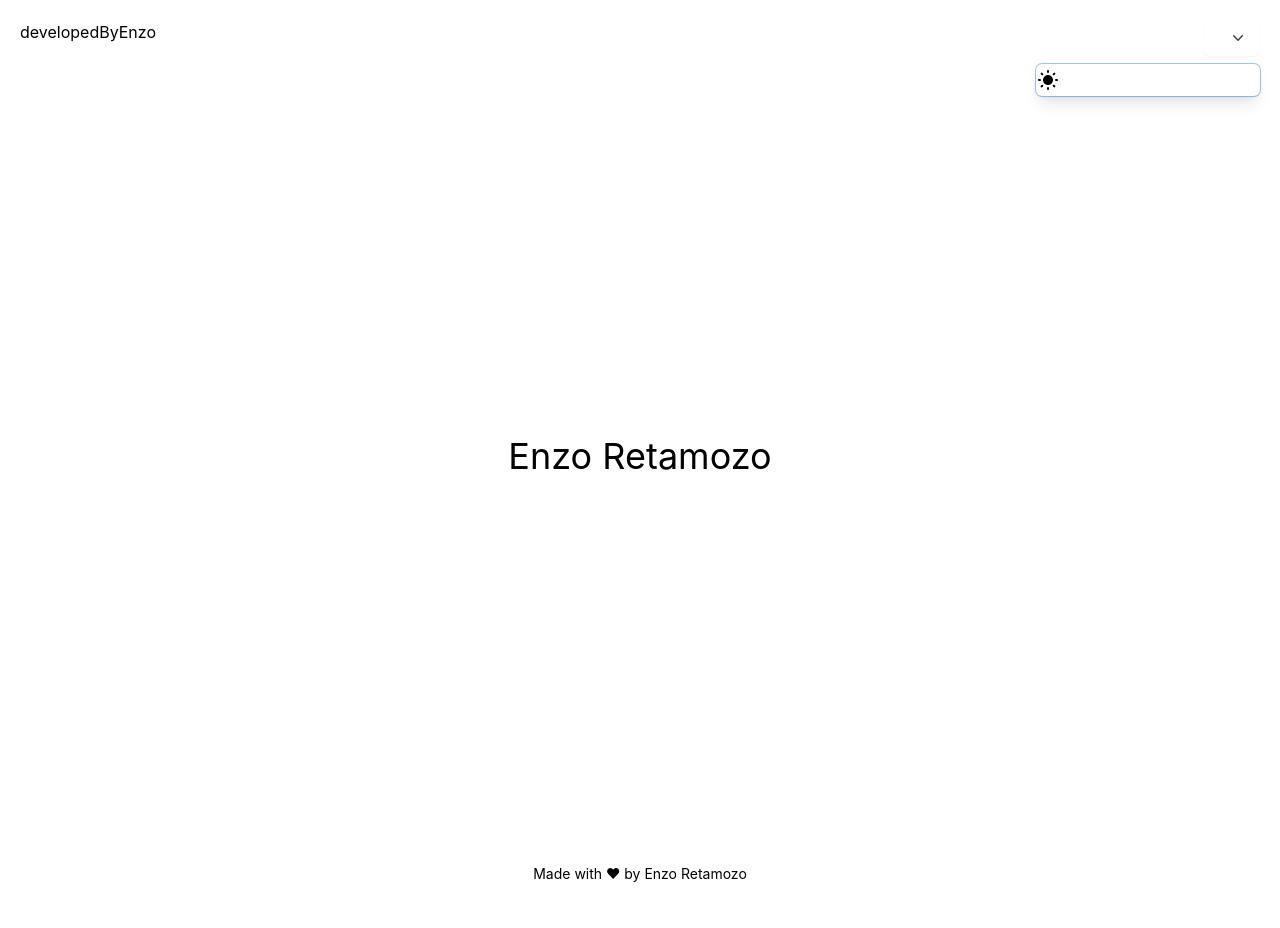
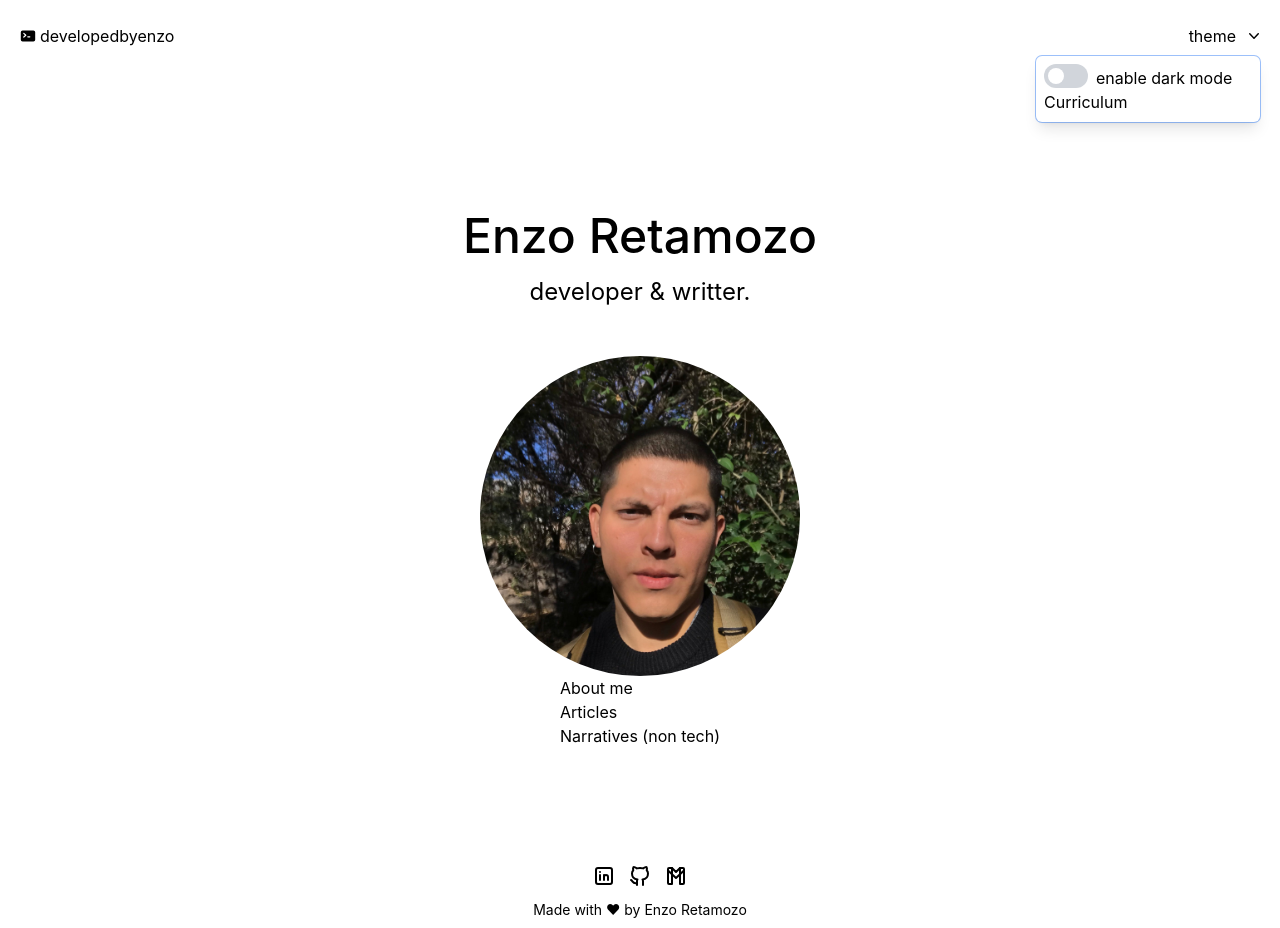
Before and after one commit to retamozo/retamozo, a Next.js app: page / in a window 1280 px wide. Both pictures are taken after a click on the button 1232 px from the left and 38 px from the top of the page. Built offline with nearby package versions, Linux system fonts and the light colour scheme.

Commit message:
getting started - basic layout & navigation

```diff
--- a/src/components/Dropdown/index.tsx
+++ b/src/components/Dropdown/index.tsx
@@ -1,22 +1,54 @@
-import React from "react";
+import React, { PropsWithChildren, useState } from "react";
 import { Fragment, FunctionComponent } from "react";
-import { Menu, Transition } from "@headlessui/react";
+import { Menu, Switch, Transition } from "@headlessui/react";
 import { ChevronDownIcon } from "@heroicons/react/20/solid";
 import ThemeSwitcher from "../ThemeSwitcher";
 
-function classNames(...classes) {
+function classNames(...classes: string[]) {
   return classes.filter(Boolean).join(" ");
 }
+
+type ChildComponentArgs = {
+  mounted: boolean;
+  onThemeChange: () => void;
+  theme: unknown;
+};
+
+export const Toggle: FunctionComponent<
+  PropsWithChildren<ChildComponentArgs>
+> = ({ onThemeChange, theme }) => {
+  const [enabled, setEnabled] = useState(theme === "dark");
+  const label = enabled ? "disable" : "enable";
+  return (
+    <Switch.Group>
+      <Switch
+        checked={enabled}
+        onChange={setEnabled}
+        onClick={onThemeChange}
+        className={`${
+          enabled ? "bg-white" : "bg-gray-300"
+        } relative inline-flex h-6 w-11 items-center rounded-full border-spacing-1`}
+      >
+        <span
+          className={`${
+            enabled ? "translate-x-6 bg-black" : "translate-x-1"
+          } inline-block h-4 w-4 transform rounded-full bg-white  transition`}
+        />
+      </Switch>
+      <Switch.Label className="ml-2">{label} dark mode</Switch.Label>
+    </Switch.Group>
+  );
+};
 
 const Dropdown: FunctionComponent = () => {
   return (
     <Menu as="div" className="relative inline-block text-left">
-      <div>
-        <Menu.Button className="inline-flex w-full justify-center rounded-md border-none  px-4 py-2 text-sm font-medium text-gray-700 shadow-sm hover:bg-gray-50 focus:outline-none focus:ring-2 focus:ring-indigo-500 focus:ring-offset-2 focus:ring-offset-gray-100">
+      <div className="flex items-center">
+        theme
+        <Menu.Button className="items-center">
           <ChevronDownIcon className="-mr-1 ml-2 h-5 w-5" aria-hidden="true" />
         </Menu.Button>
       </div>
-
       <Transition
         as={Fragment}
         enter="transition ease-out duration-100"
@@ -26,23 +58,17 @@ const Dropdown: FunctionComponent = () => {
         leaveFrom="transform opacity-100 scale-100"
         leaveTo="transform opacity-0 scale-95"
       >
-        <Menu.Items className="absolute right-0 z-10 mt-2 w-56 origin-top-right rounded-md  shadow-lg ring-1   ring-opacity-5 focus:outline-none">
-          <div className="py-1">
-            <Menu.Item>
-              <ThemeSwitcher />
-              {/* {({ active }) => (
-                <a
-                  href="#"
-                  className={classNames(
-                    active ? "bg-gray-100 text-gray-900" : "text-gray-700",
-                    "block px-4 py-2 text-sm"
-                  )}
-                >
-                  Account settings
-                </a>
-              )} */}
-            </Menu.Item>
-          </div>
+        <Menu.Items className="absolute right-0 z-10 mt-2 w-56 origin-top-right rounded-md shadow-lg ring-1 ring-opacity-5 focus:outline-none p-2">
+          <Menu.Item>
+            <ThemeSwitcher>
+              <div>
+                <Toggle />
+              </div>
+            </ThemeSwitcher>
+          </Menu.Item>
+          <Menu.Item>
+            <p>Curriculum</p>
+          </Menu.Item>
         </Menu.Items>
       </Transition>
     </Menu>
--- a/src/components/Footer/index.tsx
+++ b/src/components/Footer/index.tsx
@@ -1,9 +1,19 @@
 import React from "react";
+import {
+  IconBrandLinkedin,
+  IconBrandGithub,
+  IconBrandGmail,
+} from "@tabler/icons-react";
 
 const Footer = () => {
   return (
     <footer className="bg-neutrals-100 text-sm h-14">
       <article className="flex flex-col text-center p-2">
+        <div className="text-5xl flex justify-center gap-3 mb-3">
+          <IconBrandLinkedin />
+          <IconBrandGithub />
+          <IconBrandGmail />
+        </div>
         <p>
           Made with ♥ by{" "}
           <a
--- /dev/null
+++ b/src/components/Hero/index.tsx
@@ -0,0 +1,19 @@
+import Image from "next/image";
+import React from "react";
+import Enzito from "public/profile.jpeg";
+
+const Hero = () => {
+  return (
+    <Image
+      src={Enzito}
+      alt="Handsome guy"
+      aria-label="prfile image"
+      className="rounded-full w-80 h-80 mx-auto overflow-hidden"
+      style={{
+        objectFit: "cover",
+      }}
+    />
+  );
+};
+
+export default Hero;
--- a/src/components/Navbar/index.tsx
+++ b/src/components/Navbar/index.tsx
@@ -1,13 +1,24 @@
 import React from "react";
 import Dropdown from "../Dropdown";
+import { CommandLineIcon } from "@heroicons/react/20/solid";
+import Link from "next/link";
 
 const Navbar = () => {
   return (
     <header className="container mx-auto p-5 bg-center m-auto h-14">
       <nav>
-        <menu className="flex justify-between">
-          <li>developedByEnzo</li>
-
+        <menu className="flex justify-between items-center">
+          <Link href={"/"}>
+            <li className="flex items-center">
+              <CommandLineIcon
+                width={"1rem"}
+                height={"2rem"}
+                className="mr-1"
+              />
+              <span>developedbyenzo</span>
+              <span className="animate-toggle-visibility">_</span>
+            </li>
+          </Link>
           <li>
             <Dropdown />
           </li>
--- a/src/components/ThemeSwitcher/index.tsx
+++ b/src/components/ThemeSwitcher/index.tsx
@@ -1,8 +1,19 @@
 import { useTheme } from "next-themes";
-import React, { useEffect, useState } from "react";
+import React, {
+  FunctionComponent,
+  PropsWithChildren,
+  useEffect,
+  useState,
+} from "react";
 import { IconMoonFilled, IconSunFilled } from "@tabler/icons-react";
 
-const ThemeSwitcher = () => {
+type ChildComponentArgs = {
+  mounted: boolean;
+  onThemeChange: () => void;
+  theme: unknown;
+};
+
+const ThemeSwitcher = ({ children }: PropsWithChildren<ChildComponentArgs>) => {
   const { theme, setTheme } = useTheme();
   const [mounted, setMounted] = useState(false);
 
@@ -14,11 +25,16 @@ const ThemeSwitcher = () => {
     setMounted(true);
   }, []);
 
-  return mounted ? (
-    <a onClick={onThemeChange}>
-      {theme === "light" ? <IconMoonFilled /> : <IconSunFilled />}
-    </a>
-  ) : null;
+  return React.Children.map(children, (child) => {
+    if (React.isValidElement<ChildComponentArgs>(child)) {
+      return React.cloneElement<ChildComponentArgs>(child, {
+        mounted,
+        onThemeChange,
+        theme,
+      });
+    }
+    return child;
+  });
 };
 
 export default ThemeSwitcher;
--- /dev/null
+++ b/src/components/UsefulLinks/UsefulLinks.tsx
@@ -0,0 +1,20 @@
+import Link from "next/link";
+import React from "react";
+
+const UsefulLinks = () => {
+  return (
+    <ul>
+      <li>
+        <Link href={"/about-me"}>About me</Link>
+      </li>
+      <li>
+        <Link href={"/articles"}>Articles</Link>
+      </li>
+      <li>
+        <Link href={"/articles"}> Narratives (non tech)</Link>
+      </li>
+    </ul>
+  );
+};
+
+export default UsefulLinks;
--- a/src/pages/index.tsx
+++ b/src/pages/index.tsx
@@ -1,3 +1,5 @@
+import Hero from "@/components/Hero";
+import UsefulLinks from "@/components/UsefulLinks/UsefulLinks";
 import Head from "next/head";
 
 export default function Home() {
@@ -9,7 +11,17 @@ export default function Home() {
         <meta name="viewport" content="width=device-width, initial-scale=1" />
         <link rel="icon" href="/favicon.ico" />
       </Head>
-      <h1 className="text-4xl"> Enzo Retamozo</h1>
+      <section className="text-center p-10">
+        <h2 className="text-5xl py-2 font-medium"> Enzo Retamozo</h2>
+        <h3 className="text-2xl py-2">developer & writter.</h3>
+        <p className="text-md leading-8 text-gray-800"></p>
+      </section>
+      <section>
+        <Hero />
+      </section>
+      <section>
+        <UsefulLinks />
+      </section>
     </>
   );
 }
--- /dev/null
+++ b/src/pages/posts/[id].tsx
@@ -0,0 +1,7 @@
+import React from "react";
+
+const Post = () => {
+  return <div>im a post</div>;
+};
+
+export default Post;
--- a/tailwind.config.js
+++ b/tailwind.config.js
@@ -5,6 +5,15 @@ module.exports = {
   theme: {
     extend: {
       colors,
+      animation: {
+        "toggle-visibility": "toggle-transitioned 1s infinite",
+      },
+      keyframes: {
+        "toggle-transitioned": {
+          "0%, 50%": { visibility: "hidden" },
+          "51%": { visibility: "visible" },
+        },
+      },
     },
   },
   plugins: [],
```
